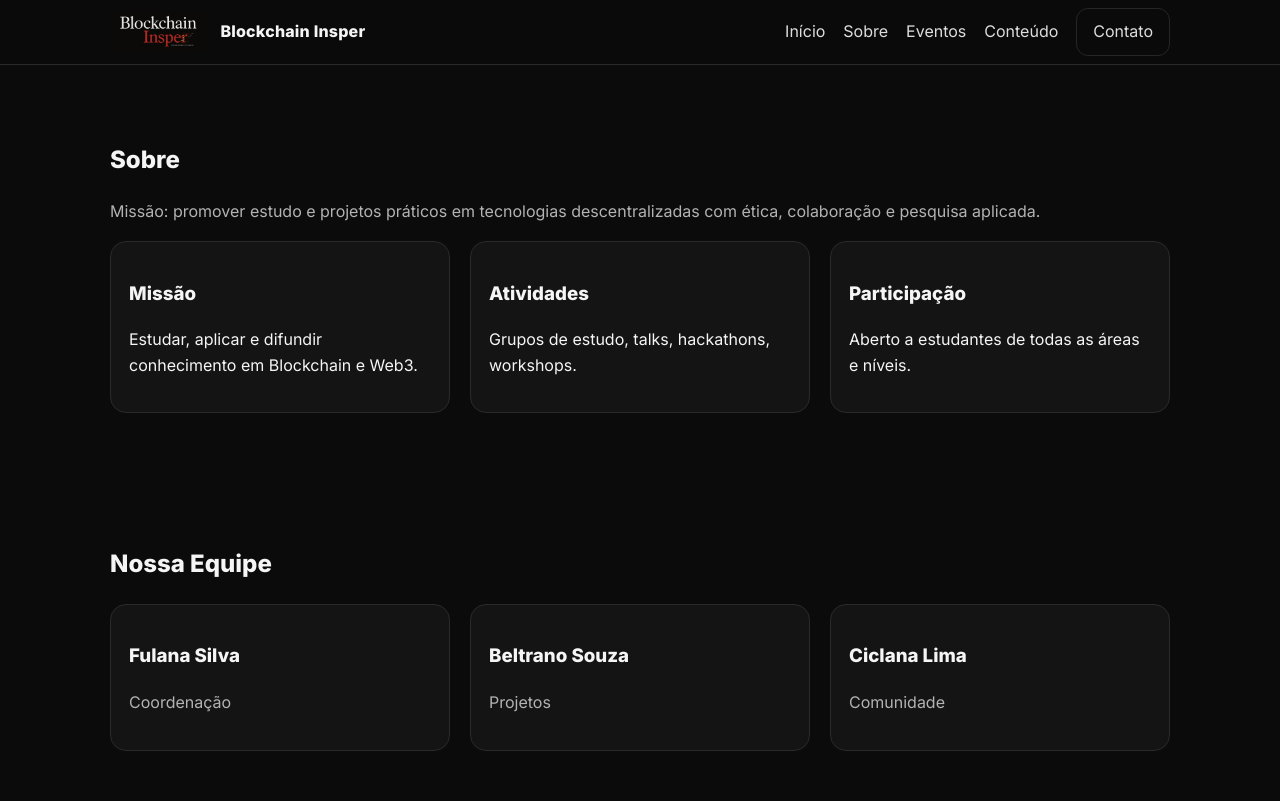
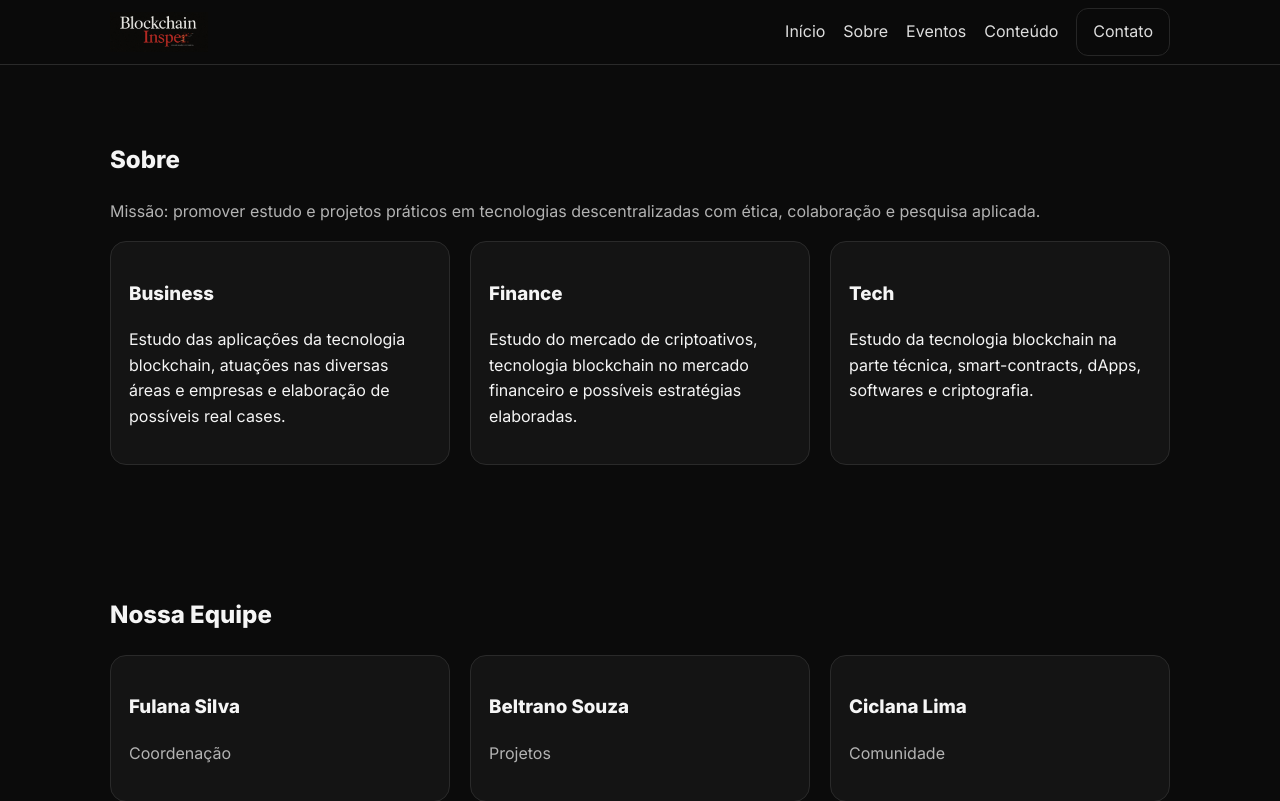
Before and after one commit to isavrodrigues/blockchain-back, a Flask app: page /sobre in a window 1280 px wide. Shown: the top 801 px of the page. Run offline with Flask 3, Linux system fonts and the light colour scheme.

Commit message:
modificação de textos

```diff
--- a/static/css/styles.css
+++ b/static/css/styles.css
@@ -124,3 +124,7 @@ img{max-width:100%; height:auto; display:block}
   padding-top: 20px;
   border-top: 1px solid var(--border);
 }
+
+h1 > span{
+  color: var(--primary)
+}
--- a/templates/base.html
+++ b/templates/base.html
@@ -18,7 +18,7 @@
     <div class="container nav">
       <a class="brand" href="{{ url_for('index') }}">
         <img src="{{ url_for('static', filename='images/logo.png') }}" alt="Logo" />
-        <span>Blockchain Insper</span>
+        <!-- <span>Blockchain Insper</span> -->
       </a>
       <nav class="menu">
         <a href="{{ url_for('index') }}">Início</a>
--- a/templates/index.html
+++ b/templates/index.html
@@ -7,8 +7,8 @@
   <div class="container">
     <div class="grid" style="grid-template-columns: repeat(auto-fit,minmax(280px,1fr)); align-items:center; gap:28px;">
       <div>
-        <h1>Organização Estudantil de Blockchain</h1>
-        <p>Comunidade dedicada a Web3, contratos inteligentes, CBDCs e aplicações descentralizadas. Encontros, grupos de estudo, projetos e eventos abertos à comunidade.</p>
+        <h1>Organização Estudantil <span>Blockchain Insper</span></h1>
+        <p>Desde 2017, a Blockchain Insper é a primeira organização estudantil da América Latina dedicada ao estudo das tecnologias blockchain. Formada por alunos de diferentes cursos, atua em três áreas: Business, Finance e Tecnologia.</p>
         <div style="display:flex; gap:12px; flex-wrap:wrap">
           <a class="btn primary" href="{{ url_for('conteudo') }}">Nossos Projetos</a>
           <a class="btn" href="{{ url_for('sobre') }}">Junte-se a Nós</a>
--- a/templates/sobre.html
+++ b/templates/sobre.html
@@ -6,9 +6,9 @@
     <h1>Sobre</h1>
     <p style="color:var(--muted)">Missão: promover estudo e projetos práticos em tecnologias descentralizadas com ética, colaboração e pesquisa aplicada.</p>
     <div class="grid cols-3">
-      <div class="card"><h3>Missão</h3><p>Estudar, aplicar e difundir conhecimento em Blockchain e Web3.</p></div>
-      <div class="card"><h3>Atividades</h3><p>Grupos de estudo, talks, hackathons, workshops.</p></div>
-      <div class="card"><h3>Participação</h3><p>Aberto a estudantes de todas as áreas e níveis.</p></div>
+      <div class="card"><h3>Business</h3><p>Estudo das aplicações da tecnologia blockchain, atuações nas diversas áreas e empresas e elaboração de possíveis real cases.</p></div>
+      <div class="card"><h3>Finance</h3><p>Estudo do mercado de criptoativos, tecnologia blockchain no mercado financeiro e possíveis estratégias elaboradas.</p></div>
+      <div class="card"><h3>Tech</h3><p>Estudo da tecnologia blockchain na parte técnica, smart-contracts, dApps, softwares e criptografia.</p></div>
     </div>
   </div>
 </section>
```
